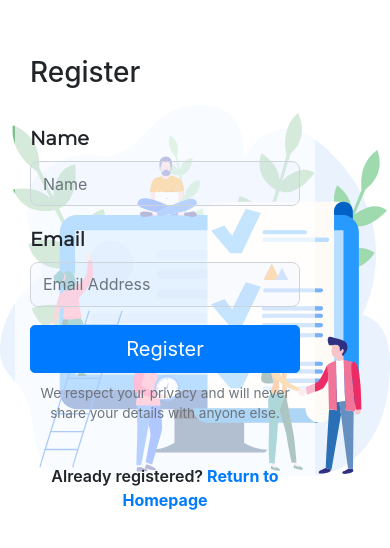
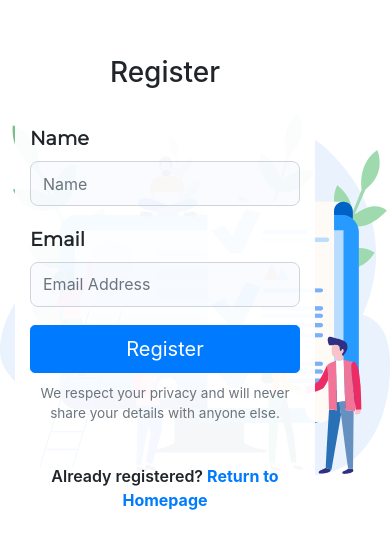
Before and after one commit to enolife/Web-Development-Playground, a plain HTML site: page Startup Landing Page/register.html in a window 390 px wide. Shown: the part 130-678 px from the top of the page. Drawn offline with nearby package versions, Linux system fonts and the light colour scheme; a web font is replaced by a local one.

Commit message:
add media queries

```diff
--- a/Startup Landing Page/register.css
+++ b/Startup Landing Page/register.css
@@ -61,3 +61,18 @@ input:valid {
 .return_homepage_text {
     font-weight: 600;
 }
+
+
+@media (max-width: 991px) {
+
+    form {
+        background-color: #fffffff5;
+    }
+}
+
+@media (max-width: 767px) {
+
+    h3 {
+        text-align: center;
+    }
+}
```
